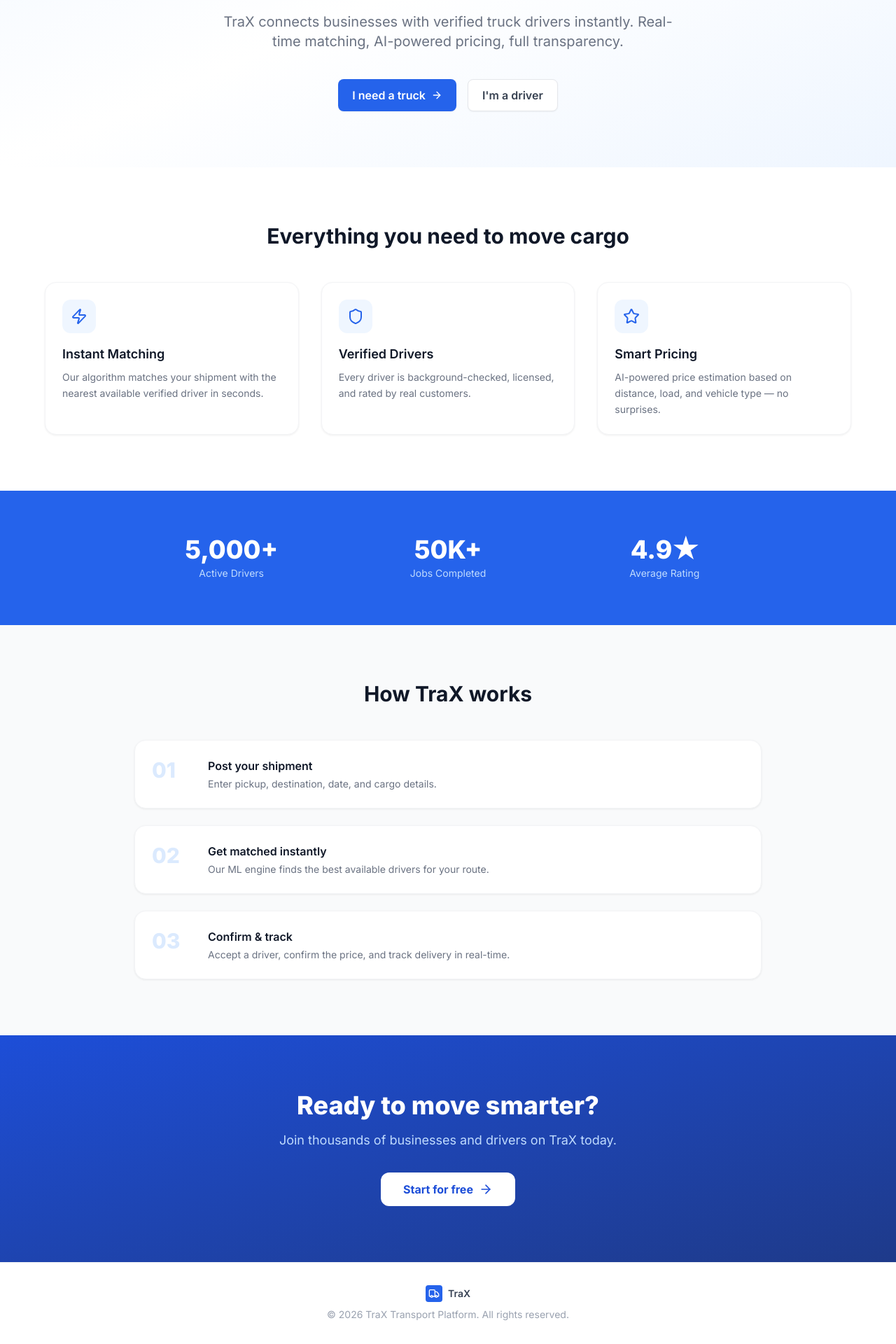
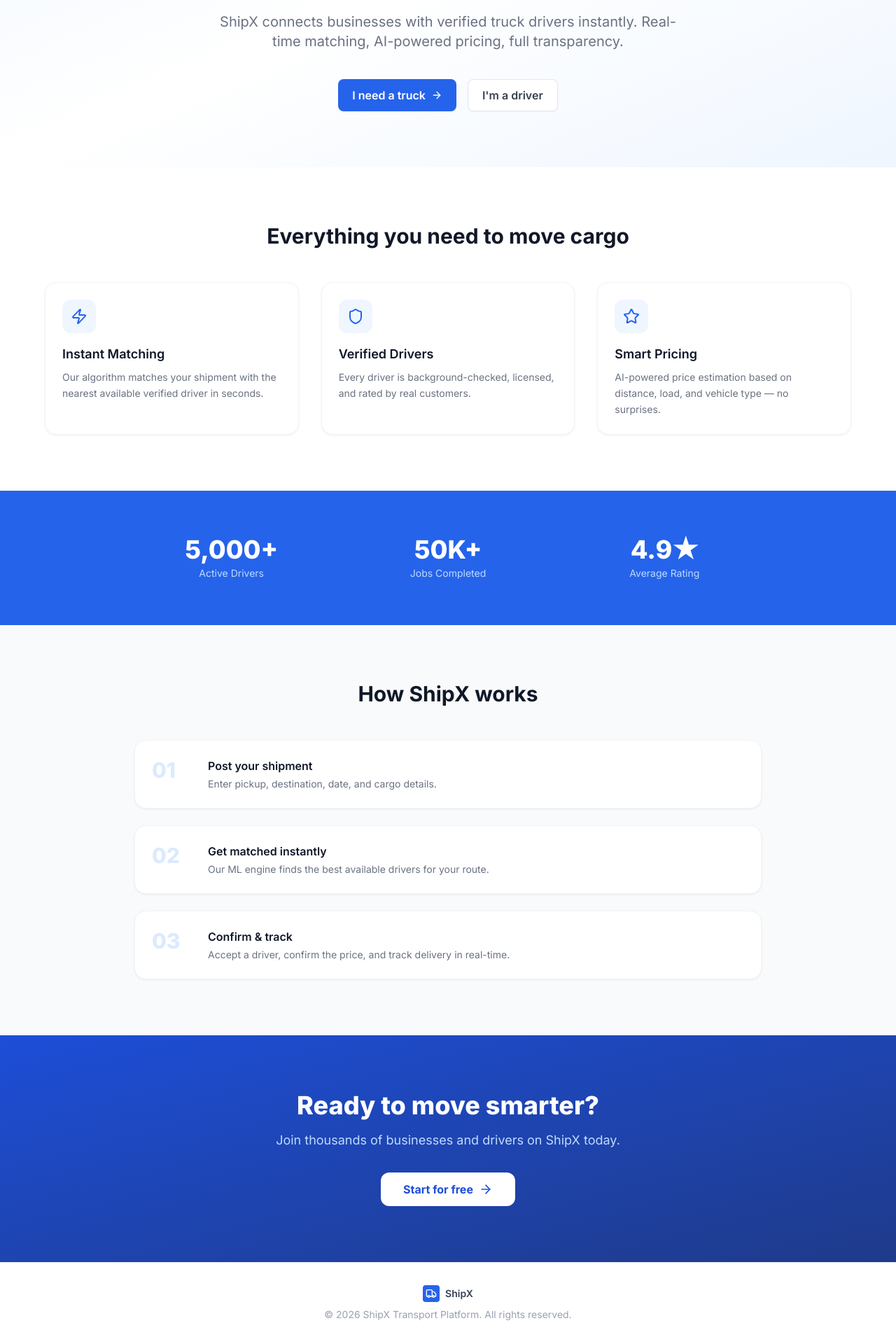
Before and after one commit to reedaa01/Trax, a Next.js app in the folder frontend/: page / in a window 1280 px wide. Shown: the part 325-2245 px from the top of the page at 70% size. Built offline with nearby package versions, Linux system fonts and the light colour scheme.

Commit message:
frontend: rename TraX branding to ShipX

```diff
--- a/frontend/package.json
+++ b/frontend/package.json
@@ -1,7 +1,7 @@
 {
   "name": "trax",
   "version": "1.0.0",
-  "description": "TraX - Transport Platform SaaS",
+  "description": "ShipX - Transport Platform SaaS",
   "scripts": {
     "dev": "next dev",
     "build": "next build",
--- a/frontend/src/app/auth/login/page.tsx
+++ b/frontend/src/app/auth/login/page.tsx
@@ -47,7 +47,7 @@ export default function LoginPage() {
         </div>
 
         <h1 className="text-2xl font-bold text-gray-900 mb-1">Welcome back</h1>
-        <p className="text-gray-500 text-sm mb-8">Sign in to your TraX account</p>
+        <p className="text-gray-500 text-sm mb-8">Sign in to your ShipX account</p>
 
         <form onSubmit={handleSubmit(onSubmit)} className="space-y-5">
           <div>
--- a/frontend/src/app/auth/register/page.tsx
+++ b/frontend/src/app/auth/register/page.tsx
@@ -92,7 +92,7 @@ function RegisterForm() {
         </div>
 
         <h1 className="text-2xl font-bold text-gray-900 mb-1">Create your account</h1>
-        <p className="text-gray-500 text-sm mb-6">Join TraX - it is free to get started</p>
+        <p className="text-gray-500 text-sm mb-6">Join ShipX - it is free to get started</p>
 
         <div className="grid grid-cols-2 gap-3 mb-6">
           {(['client', 'driver'] as const).map((role) => (
--- a/frontend/src/app/layout.tsx
+++ b/frontend/src/app/layout.tsx
@@ -2,7 +2,7 @@ import type { Metadata } from 'next';
 import './globals.css';
 
 export const metadata: Metadata = {
-  title: 'TraX – Truck Transport Platform',
+  title: 'ShipX – Truck Transport Platform',
   description: 'Connect clients with professional truck drivers. Fast, reliable, transparent.',
 };
 
--- a/frontend/src/app/page.tsx
+++ b/frontend/src/app/page.tsx
@@ -38,7 +38,7 @@ export default function HomePage() {
             <span className="text-brand-600">drivers you trust.</span>
           </h1>
           <p className="text-xl text-gray-500 mb-10 max-w-2xl mx-auto">
-            TraX connects businesses with verified truck drivers instantly.
+            ShipX connects businesses with verified truck drivers instantly.
             Real-time matching, AI-powered pricing, full transparency.
           </p>
           <div className="flex flex-col sm:flex-row gap-4 justify-center">
@@ -107,7 +107,7 @@ export default function HomePage() {
       {/* How it works */}
       <section className="py-20 px-4 bg-gray-50">
         <div className="max-w-4xl mx-auto">
-          <h2 className="text-3xl font-bold text-center text-gray-900 mb-12">How TraX works</h2>
+          <h2 className="text-3xl font-bold text-center text-gray-900 mb-12">How ShipX works</h2>
           <div className="space-y-6">
             {[
               { step: '01', title: 'Post your shipment', desc: 'Enter pickup, destination, date, and cargo details.' },
@@ -129,7 +129,7 @@ export default function HomePage() {
       {/* CTA */}
       <section className="py-20 px-4 bg-gradient-to-br from-brand-700 to-brand-900 text-center">
         <h2 className="text-4xl font-extrabold text-white mb-4">Ready to move smarter?</h2>
-        <p className="text-brand-200 mb-8 text-lg">Join thousands of businesses and drivers on TraX today.</p>
+        <p className="text-brand-200 mb-8 text-lg">Join thousands of businesses and drivers on ShipX today.</p>
         <Link href="/auth/register" className="inline-flex items-center gap-2 bg-white text-brand-700 font-bold py-3 px-8 rounded-xl hover:bg-brand-50 transition-colors text-base">
           Start for free <ArrowRight className="h-5 w-5" />
         </Link>
@@ -141,9 +141,9 @@ export default function HomePage() {
           <div className="bg-brand-600 p-1 rounded">
             <Truck className="h-4 w-4 text-white" />
           </div>
-          <span className="font-semibold text-gray-700">TraX</span>
+          <span className="font-semibold text-gray-700">ShipX</span>
         </div>
-        <p>© {new Date().getFullYear()} TraX Transport Platform. All rights reserved.</p>
+        <p>© {new Date().getFullYear()} ShipX Transport Platform. All rights reserved.</p>
       </footer>
     </div>
   );
--- a/frontend/src/lib/api.ts
+++ b/frontend/src/lib/api.ts
@@ -5,14 +5,14 @@ const loweredApiUrl = rawApiUrl.toLowerCase();
 const isProd = process.env.NODE_ENV === 'production';
 
 if (loweredApiUrl.startsWith('mysql://') || loweredApiUrl.startsWith('mysql+pymysql://')) {
-  throw new Error('[TraX] NEXT_PUBLIC_API_URL is invalid: it points to MySQL. Use your backend HTTP URL (https://...up.railway.app).');
+  throw new Error('[ShipX] NEXT_PUBLIC_API_URL is invalid: it points to MySQL. Use your backend HTTP URL (https://...up.railway.app).');
 }
 
 if (!rawApiUrl) {
   if (isProd) {
-    throw new Error('[TraX] NEXT_PUBLIC_API_URL is required in production. Set it to your Railway backend URL.');
+    throw new Error('[ShipX] NEXT_PUBLIC_API_URL is required in production. Set it to your Railway backend URL.');
   }
-  console.warn('[TraX] WARNING: NEXT_PUBLIC_API_URL is not set — falling back to http://localhost:8000. Set this variable in Railway to your backend URL.');
+  console.warn('[ShipX] WARNING: NEXT_PUBLIC_API_URL is not set — falling back to http://localhost:8000. Set this variable in Railway to your backend URL.');
 }
 
 const API_BASE = (rawApiUrl || 'http://localhost:8000')
```
